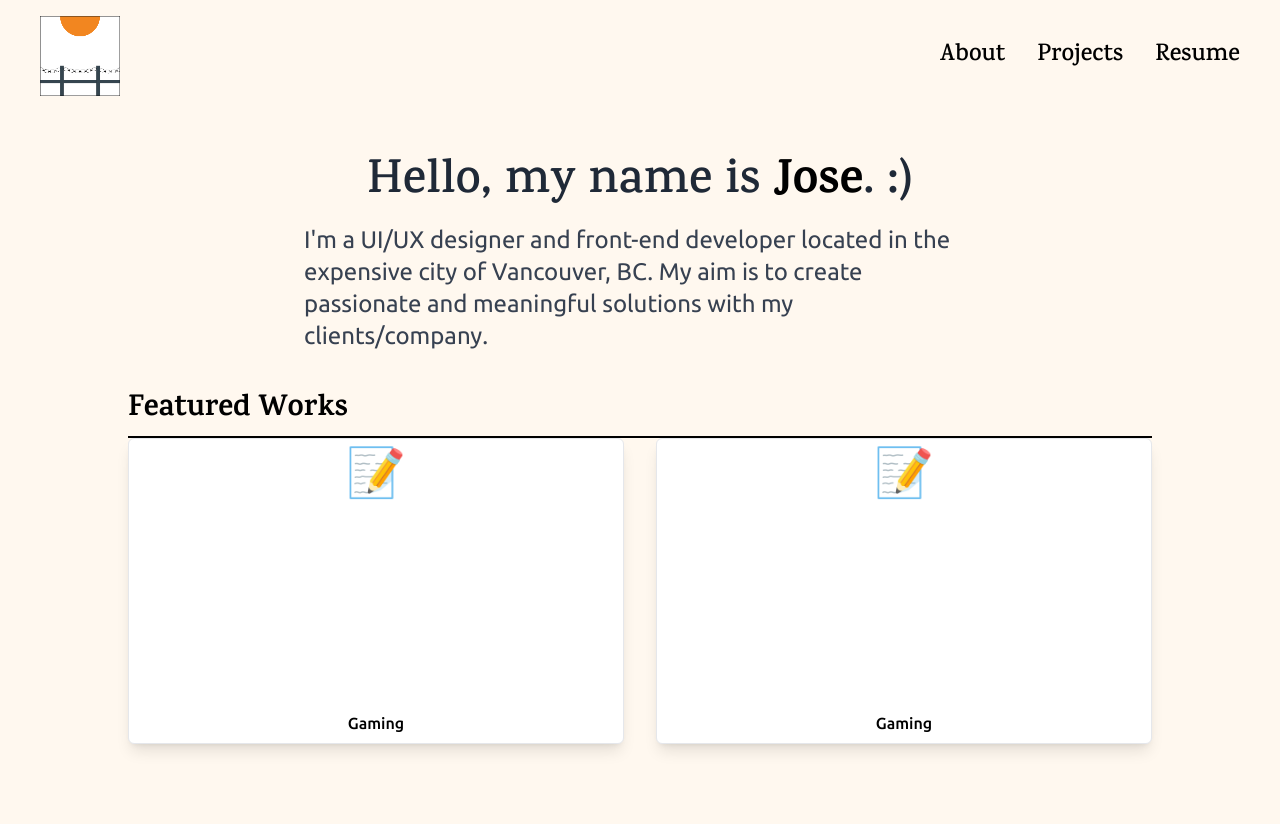
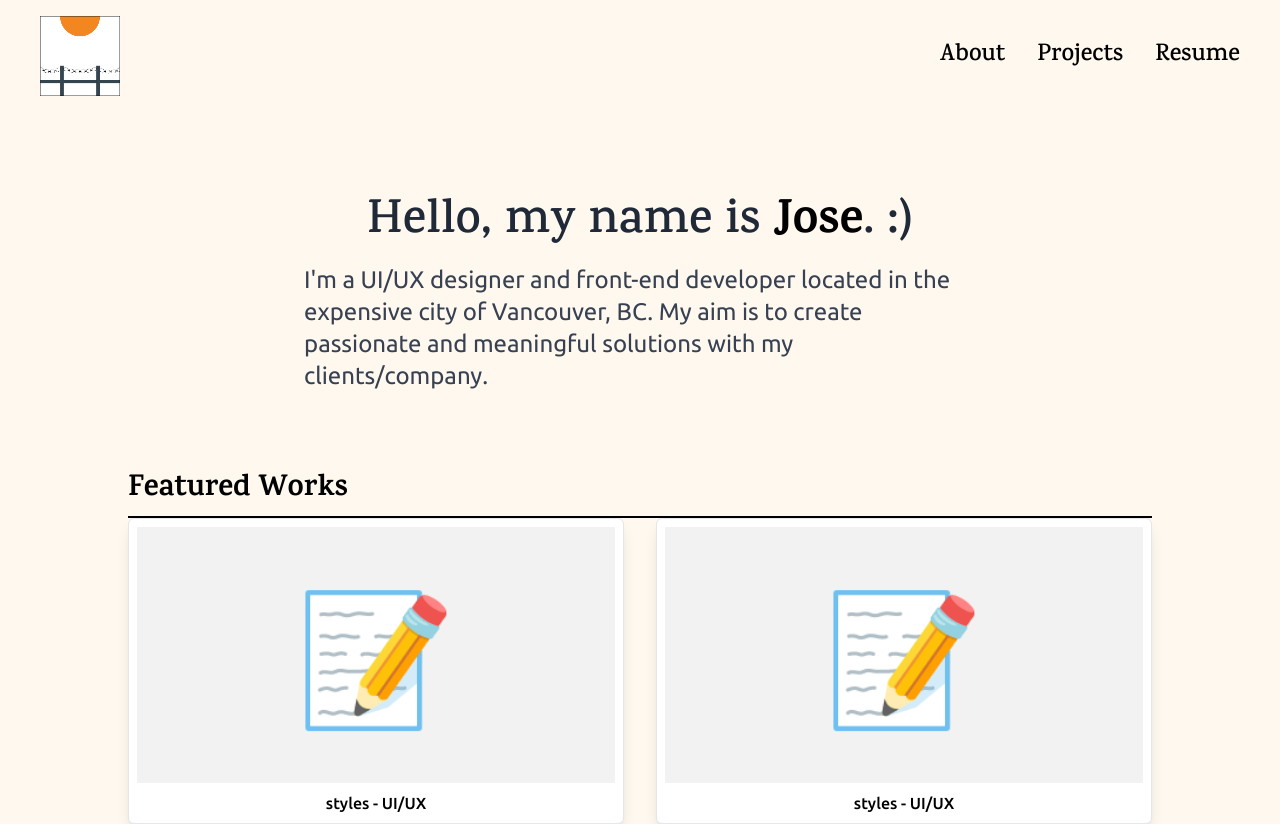
Before and after one commit to jorola0411/PortfolioWebsite, a React (Vite) app in the folder portfolio-website/: page / in a window 1280 px wide. Shown: the top 824 px of the page. Built offline with nearby package versions, Linux system fonts and the light colour scheme.

Commit message:
Adjusted home and about pages

```diff
--- a/portfolio-website/src/components/AboutMe.jsx
+++ b/portfolio-website/src/components/AboutMe.jsx
@@ -2,7 +2,7 @@ import React from "react";
 
 function AboutMe(){
   return(
-
+      <>
       <div className="flex items-center justify-center ">
         <div className="max-w-screen-lg mx-auto grid grid-cols-1 md:grid-cols-4 gap-8 items-start">
 
@@ -34,39 +34,44 @@ function AboutMe(){
                   <p className="mt-2 font-medium font-ubuntu">Jao</p>
                 </div>
               </div>
-              <div className="md:col-span-4 space-y-2">
-                <h1 className="font-karma text-3xl font-bold">
-                When I’m not working, I’m most likely..
-                </h1>
-                <hr className="border-t-2 border-black  mt-2 mb-4" />
-              </div>
+        </div>
+        </div>
+              <div className="w-full bg-sunset py-10 mt-10">
+                <div className="max-w-screen-lg mx-auto space-y-4 p-4">
+                  <h1 className="font-karma text-3xl font-bold">
+                  When I’m not working, I’m most likely..
+                  </h1>
+                  <hr className="border-t-2 border-black  mt-2 mb-4" />
+
+
+              <div className="grid grid-cols-1 sm:grid-cols-2 md:grid-cols-4 gap-4">
               <div className="bg-white p-2 shadow-lg rounded-md border border-gray-200 text-center md:col-span-1 ">
 
-                   <p className=" text-5xl mb-2 rounded-sm object-cover w-full h-64">📝</p>
+                   <p className="text-9xl flex items-center justify-center h-64 bg-light-grey">📝</p>
                   <p className="mt-2 font-medium font-ubuntu">Listening to music </p>
                 </div>
               <div className="bg-white p-2 shadow-lg rounded-md border border-gray-200 text-center md:col-span-1 ">
 
-                   <p className=" text-5xl mb-2 rounded-sm object-cover w-full h-64">📝</p>
+                   <p className="text-9xl flex items-center justify-center h-64 bg-light-grey">🎮</p>
                   <p className="mt-2 font-medium font-ubuntu">Gaming </p>
                 </div>
               <div className="bg-white p-2 shadow-lg rounded-md border border-gray-200 text-center md:col-span-1 ">
 
-                   <p className=" text-5xl mb-2 rounded-sm object-cover w-full h-64">📝</p>
-                  <p className="mt-2 font-medium font-ubuntu">Drawing </p>
+                   <p className="text-9xl flex items-center justify-center h-64 bg-light-grey">🎨</p>
+                  <p className="mt-2 font-medium font-ubuntu ">Drawing </p>
                 </div>
               <div className="bg-white p-2 shadow-lg rounded-md border border-gray-200 text-center md:col-span-1 ">
 
-                   <p className=" text-5xl mb-2 rounded-sm object-cover w-full h-64">📝</p>
+                   <p className="text-9xl flex items-center justify-center h-64 bg-light-grey">✍️</p>
                   <p className="mt-2 font-medium font-ubuntu">Writing</p>
+                  </div>
                 </div>
+                </div>
+                </div>
+                </>
 
 
 
-
-
-        </div>
-      </div>
 
   )
 }
--- a/portfolio-website/src/components/Home.jsx
+++ b/portfolio-website/src/components/Home.jsx
@@ -2,8 +2,8 @@ import React from "react";
 function Home(){
 
     return(
-        <div className="min-h-screen">
-        <main className="container mx-auto px-6 py-12">
+        <div className="min-h-screen flex items-center justify-center">
+        <main className="container mx-auto flex-grow">
         <div className="text-center">
           <h1 className="text-5xl font-semibold text-gray-800 font-karma ">
             Hello, my name is <span className="text-black font-bold ">Jose</span>. :)
@@ -14,25 +14,27 @@ function Home(){
           </p>
 
 
-          <div className="mx-auto space-y-2 max-w-screen-lg mt-10 ">
+          <div className="mx-auto space-y-2 max-w-screen-lg mt-20 ">
           <h2 className="font-karma text-3xl font-bold">Featured Works</h2>
           <hr className="border-t-2 border-black  mt-2 mb-4" />
           </div>
 
-          <div className="max-w-screen-lg mx-auto grid grid-cols-2 lg:grid-cols-2 gap-8 items-start">
+          <div className="max-w-screen-lg mx-auto grid grid-cols-4 lg:grid-cols-4 gap-8 items-start">
 
 
 
-            <div className="bg-white p-2 shadow-lg rounded-md border border-gray-200 text-center md:col-span-1 ">
+          <div className="bg-white p-2 shadow-lg rounded-md border border-gray-200 text-center md:col-span-2 ">
 
-                <p className=" text-5xl mb-2 rounded-sm object-cover w-full h-64">📝</p>
-              <p className="mt-2 font-medium font-ubuntu">Gaming </p>
-            </div>
-            <div className="bg-white p-2 shadow-lg rounded-md border border-gray-200 text-center md:col-span-1 ">
+                <p className="text-9xl flex items-center justify-center h-64 bg-light-grey">📝</p>
+               <p className="mt-2 font-medium font-ubuntu">styles - UI/UX</p>
+             </div>
 
-                   <p className=" text-5xl mb-2 rounded-sm object-cover w-full h-64">📝</p>
-                  <p className="mt-2 font-medium font-ubuntu">Gaming </p>
-                </div>
+          <div className="bg-white p-2 shadow-lg rounded-md border border-gray-200 text-center md:col-span-2 ">
+
+                <p className="text-9xl flex items-center justify-center h-64 bg-light-grey">📝</p>
+               <p className="mt-2 font-medium font-ubuntu">styles - UI/UX</p>
+             </div>
+
 
           </div>
 
--- a/portfolio-website/tailwind.config.js
+++ b/portfolio-website/tailwind.config.js
@@ -25,6 +25,10 @@ export default {
         ubuntu: ['Ubuntu', 'sans-serif'],
         karma: ['Karma', 'sans-serif'],
       },
+      colors: {
+        'sunset': '#fed8aa',
+        'light-grey': "#F2F2F2",
+      },
     },
   },
   plugins: [],
```
